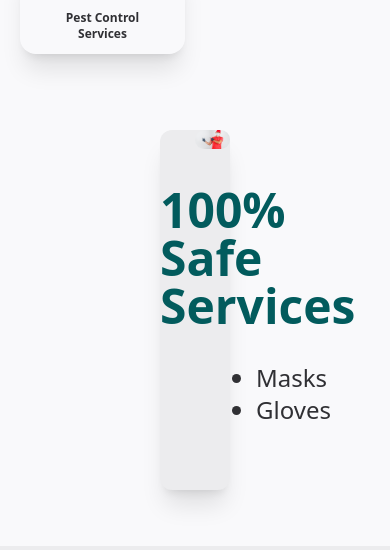
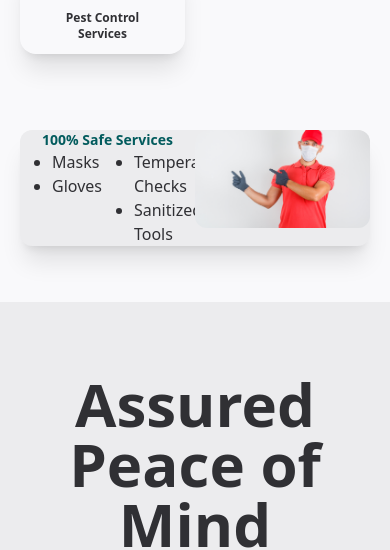
Before and after one commit to HasibAliOpu/Oye-Busy, a React (Create React App) app: page / in a window 390 px wide. Shown: the part 1604-2154 px from the top of the page. Built offline with nearby package versions, Linux system fonts and the light colour scheme.

Commit message:
responsive safe service banner

```diff
--- a/src/Components/SafeServices/SafeServices.js
+++ b/src/Components/SafeServices/SafeServices.js
@@ -2,12 +2,12 @@ import React from "react";
 import deliveryMan from "../../images/delivery-man-red-uniform.png";
 const SafeServices = () => {
   return (
-    <div className="grid grid-cols-2 my-14 mx-40 bg-[#ECECEE] rounded-xl shadow-xl">
-      <div className="">
-        <h1 className="text-5xl text-[#025B5D] pt-14 text-center font-semibold">
+    <div className="grid grid-cols-2 my-14 lg:mx-40 mx-5 bg-[#ECECEE] rounded-xl shadow-xl">
+      <div>
+        <h1 className="text-sm lg:text-5xl text-[#025B5D] pt2 lg:pt-14 text-center font-semibold">
           100% Safe Services
         </h1>
-        <span className="flex gap-24 text-2xl pl-24 pt-8">
+        <span className="flex gap-8 lg:gap-24 text-2xs lg:text-2xl pl-8 lg:pl-24 lg:pt-8">
           <ul className="list-disc">
             <li>Masks</li>
             <li>Gloves</li>
```
